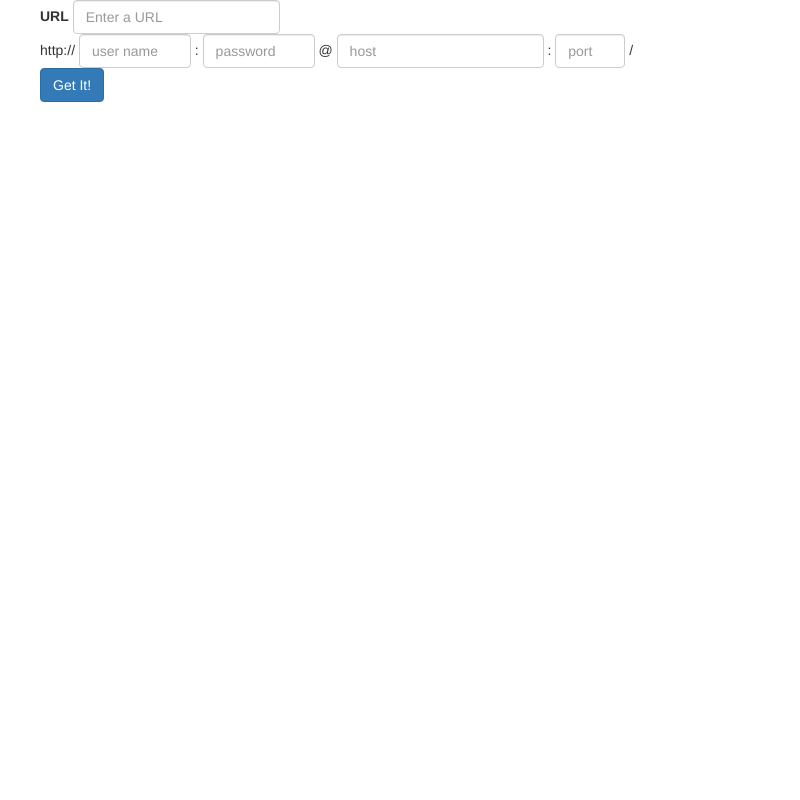
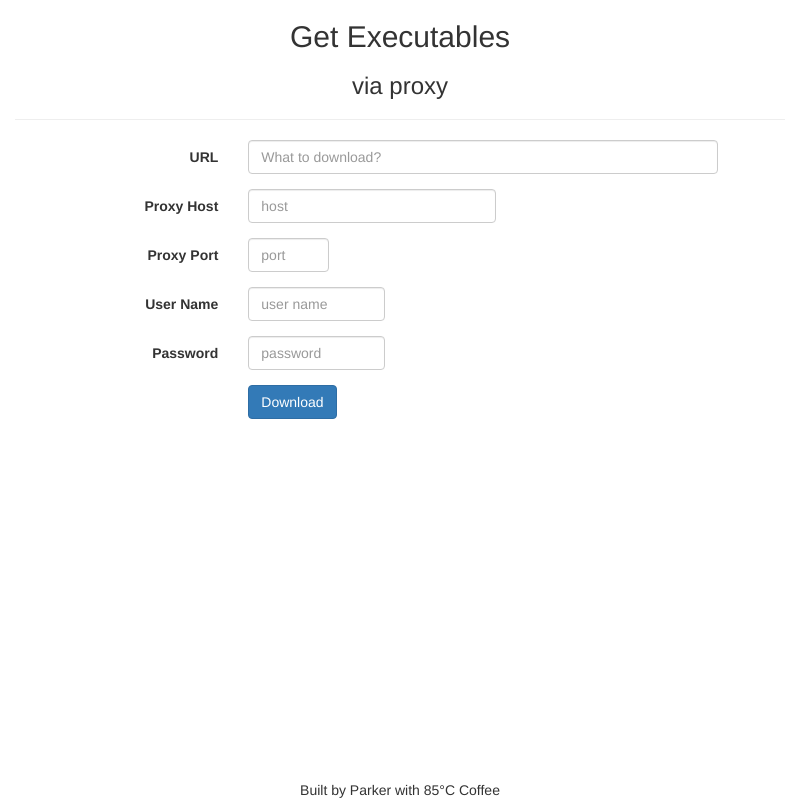
Before and after one commit to parkerwy/get-executables, an Electron app: page index.html in a window 800 px wide. Drawn offline with nearby package versions, Linux system fonts and the light colour scheme.

Commit message:
adjust page layout

```diff
--- a/index.html
+++ b/index.html
@@ -9,24 +9,60 @@
         </script>
         <script src="src/index.js"></script>
     </head>
-    <body class="container">
-        <form class="form-inline">
-            <div class="form-group">
-                <label for="url">URL</label>
-                <input type="text" class="form-control" style="max-width: 30em;" id="url" placeholder="Enter a URL">
-            </div>
-            <div class="form-group">
-                http://
-                <input type="text" class="form-control" style="max-width: 8em;" id="proxyUser" placeholder="user name">
-                :
-                <input type="password" class="form-control" style="max-width: 8em;" id="proxyPassword" placeholder="password">
-                @
-                <input type="text" class="form-control" style="max-width: 20em;" id="proxyHost" placeholder="host">
-                :
-                <input type="text" class="form-control" style="max-width: 5em;" id="proxyPort" placeholder="port">
-                /
-            </div>
-        </form>
-        <button type="button" class="btn btn-primary" onclick="download();">Get It!</button>
+    <body class="container-fluid">
+        <header class="text-center">
+            <h2>Get Executables</h2>
+            <h3>via proxy</h3>
+        </header>
+        <hr/>
+        <section class="row">
+            <form class="form-horizontal col-xs-10 col-xs-offset-1">
+                <fieldset>
+                    <div class="form-group">
+                        <label for="url" class="col-xs-3 control-label">URL</label>
+                        <div class="col-xs-9">
+                            <input type="text" class="form-control" id="url" placeholder="What to download?">
+                        </div>
+                    </div>
+                </fieldset>
+                <fieldset>
+                    <div class="form-group">
+                        <label for="proxyHost" class="col-xs-3 control-label">Proxy Host</label>
+                        <div class="col-xs-5">
+                            <input type="text" class="form-control" id="proxyHost" placeholder="host">
+                        </div>
+                    </div>
+                    <div class="form-group">
+                        <label for="proxyPort" class="col-xs-3 control-label">Proxy Port</label>
+                        <div class="col-xs-2">
+                            <input type="text" class="form-control" id="proxyPort" placeholder="port">
+                        </div>
+                    </div>
+                    <div class="form-group">
+                        <label for="proxyUser" class="col-xs-3 control-label">User Name</label>
+                        <div class="col-xs-3">
+                            <input type="text" class="form-control" id="proxyUser" placeholder="user name">
+                        </div>
+                    </div>
+                    <div class="form-group">
+                        <label for="proxyPassword" class="col-xs-3 control-label">Password</label>
+                        <div class="col-xs-3">
+                            <input type="password" class="form-control" id="proxyPassword" placeholder="password">
+                        </div>
+                    </div>
+                </fieldset>
+                <fieldset>
+                    <div class="form-group">
+                        <label class="col-xs-3 control-label"></label>
+                        <div class="col-xs-2">
+                            <button type="button" class="btn btn-primary" onclick="download();">Download</button>
+                        </div>
+                    </div>
+                </fieldset>
+            </form>
+        </section>
+        <footer class="navbar-fixed-bottom text-center">
+          Built by Parker with 85°C Coffee
+        </footer>
     </body>
 </html>
--- a/main.js
+++ b/main.js
@@ -13,7 +13,7 @@ function createWindow() {
     // Create the browser window.
     win = new BrowserWindow({
         width: 800,
-        height: 600
+        height: 480
     })
 
     // and load the index.html of the app.
```
